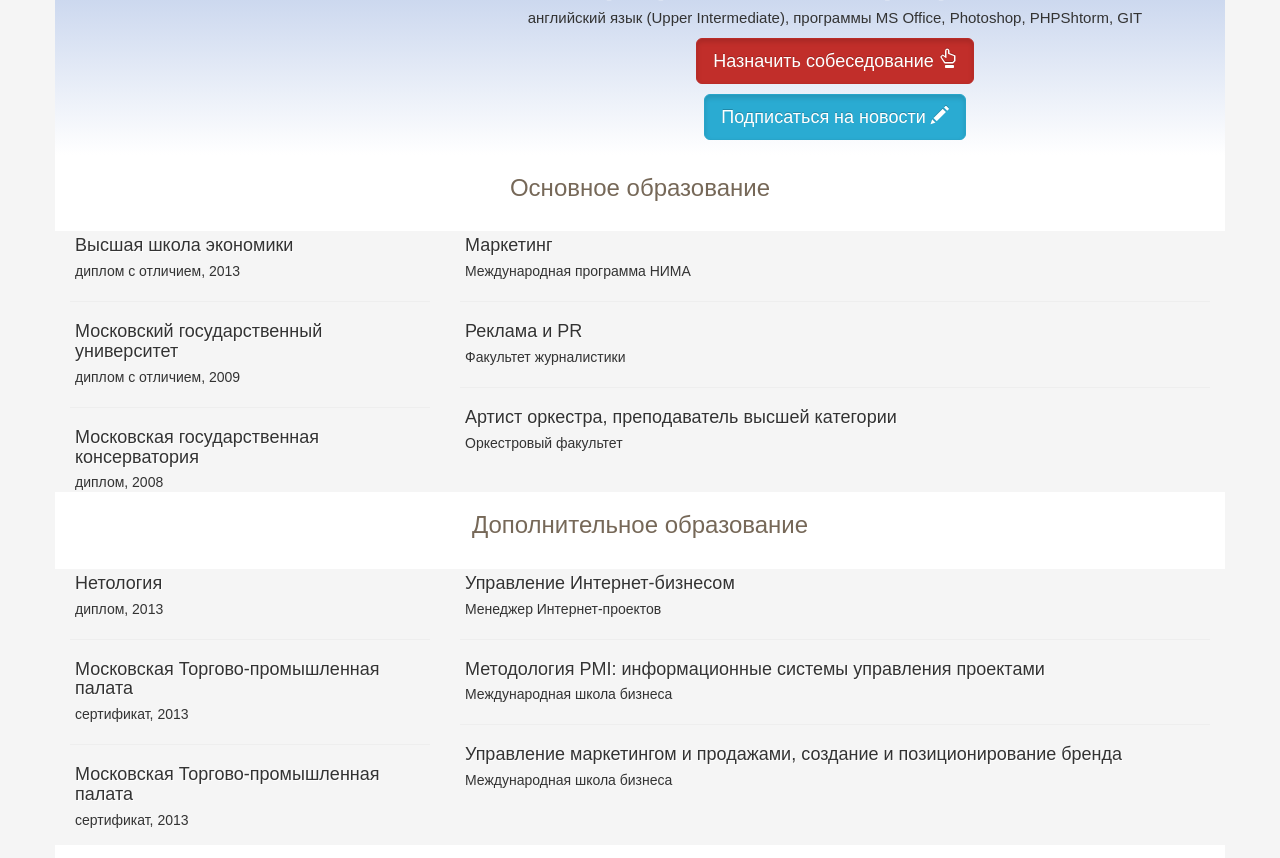
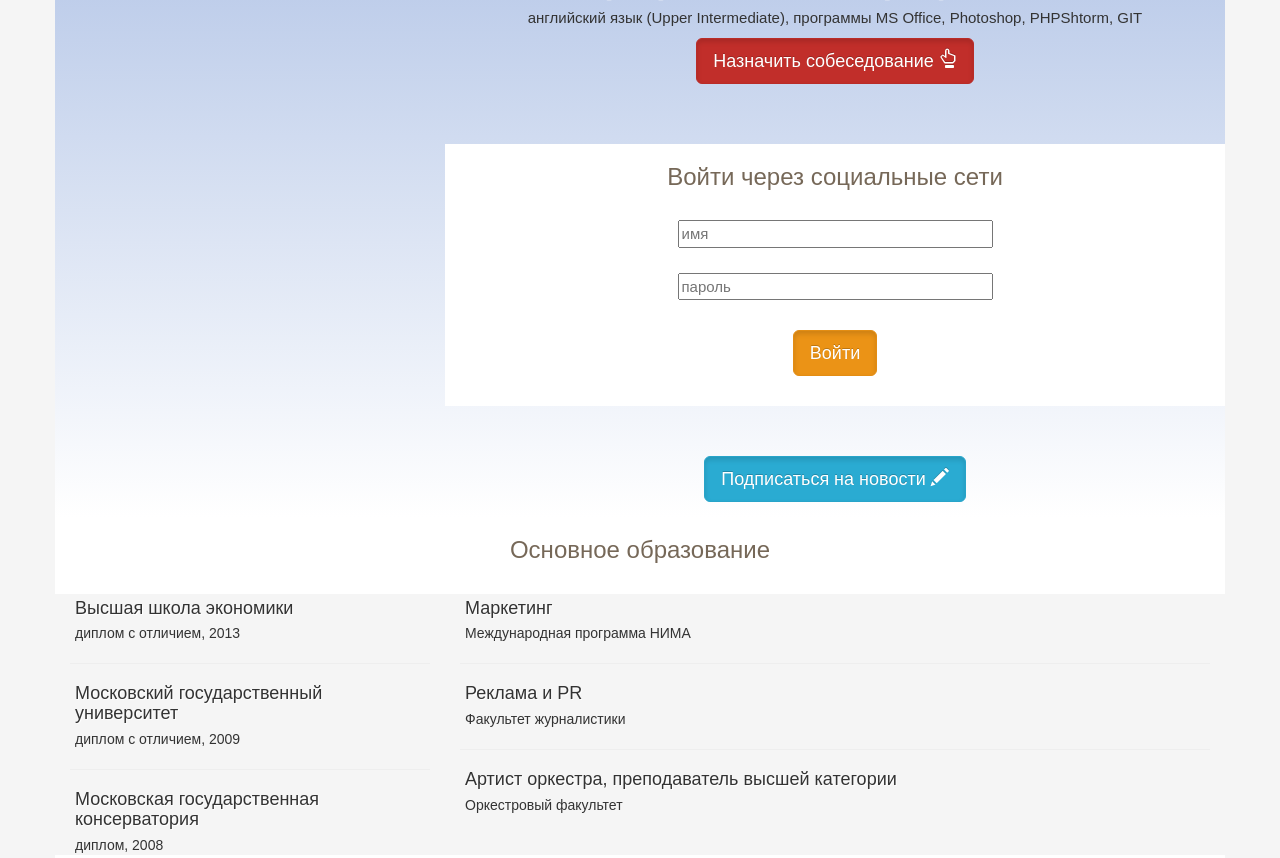
Before and after one commit to Artwiser/cv, a plain HTML site: page index.html in a window 1280 px wide. Shown: the part 156-1014 px from the top of the page. Drawn offline with nearby package versions, Linux system fonts and the light colour scheme; a web font is replaced by a local one.

Commit message:
SM form is added

```diff
--- a/index.html
+++ b/index.html
@@ -69,7 +69,17 @@
                             </a>
                         </p>
                     </div>
-
+                    <div class="row">
+                        <div class="col-md-12" style="background: white; margin: 50px 0">
+                            <h3 id="send" class="text-center" style="color: info;">Войти через социальные сети</h3>
+                            <br>
+                            <form action="action.php" method="post" class="text-center" style="font-size: 15px;">
+                                <p><input type="text" name="name" placeholder="имя" size="32"/></p>
+                                <p style="margin: 25px"><input type="text" name="e-mail" placeholder="пароль" size="32"/></p>
+                                <p style="margin: 30px"><input class="btn btn-warning btn-lg active" type="submit" value="Войти"/></p>
+                            </form>
+                        </div>
+                    </div>
                     <div class="col-md-12 text-center" style="color: brown; margin: 0 0 5px; font-size: 10px;">
                         <p>
                             <a href="#send" class="btn btn-info btn-lg active" style="margin: auto;">
```
